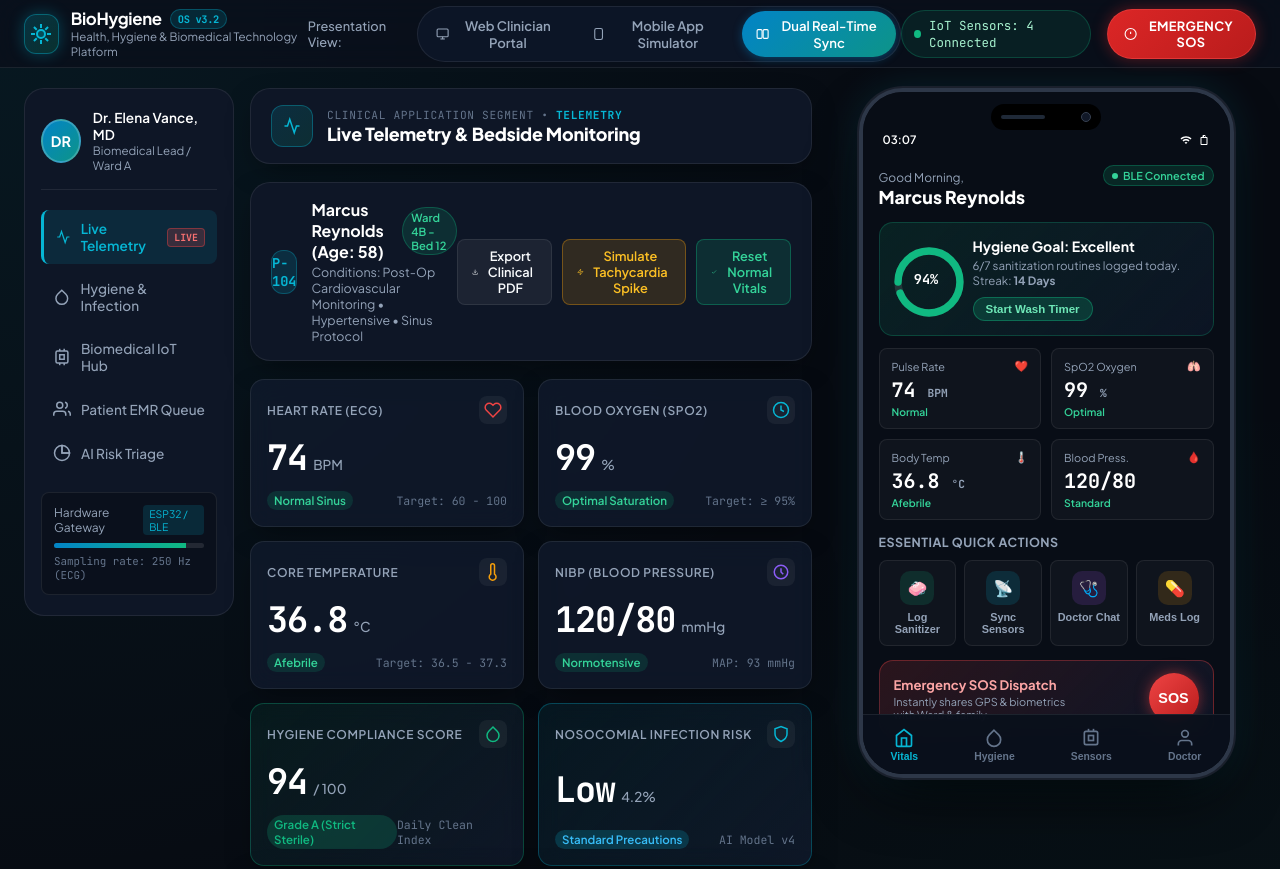
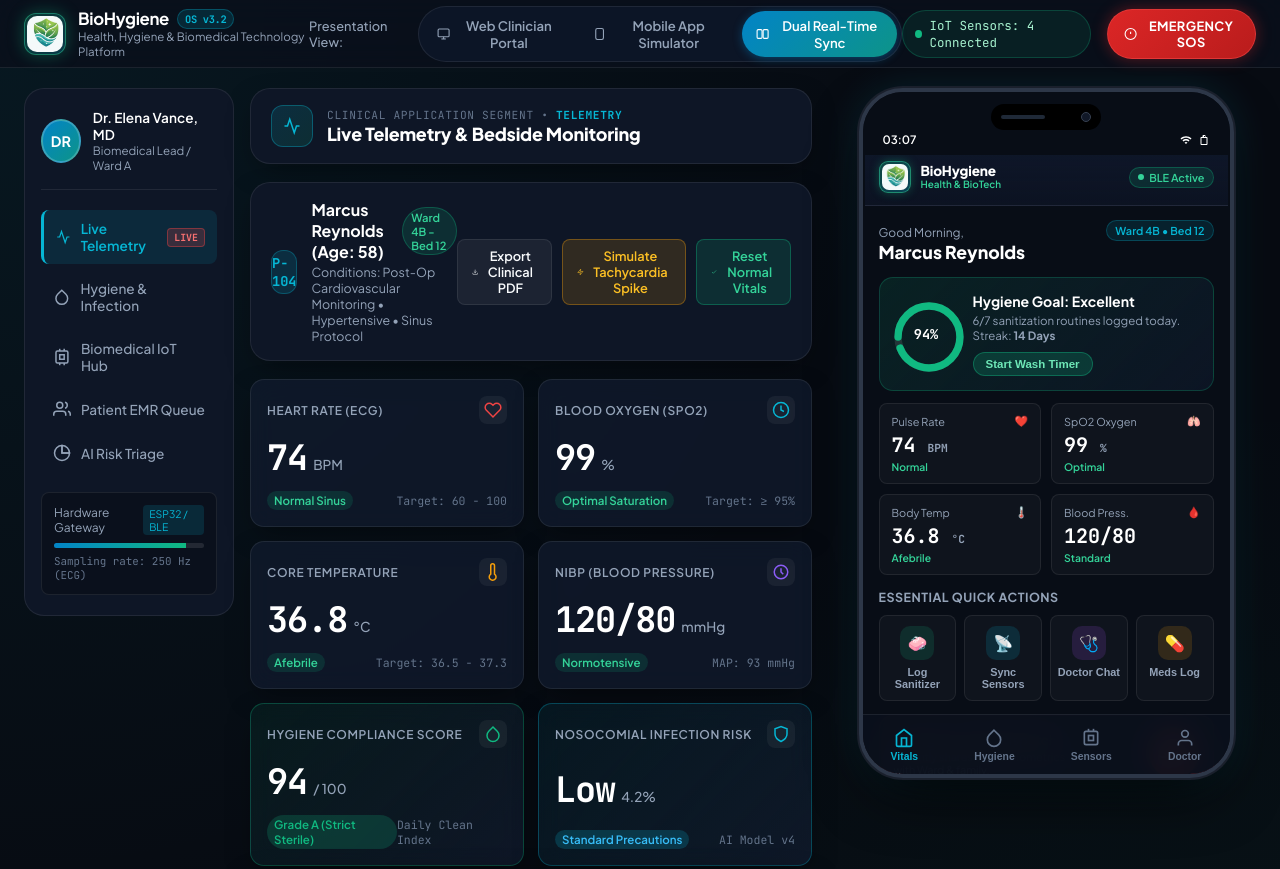
Before and after one commit to Nithishkumar-2501/healthcare-, a website built with Vite: page index.html in a window 1280 px wide. Shown: the top 869 px of the page. Built offline with nearby package versions, Linux system fonts and the light colour scheme.

Commit message:
Set custom health and hygiene shield as web and app logo across navbar, mobile simulator, and modals

```diff
--- a/index.html
+++ b/index.html
@@ -4,6 +4,8 @@
   <meta charset="UTF-8">
   <meta name="viewport" content="width=device-width, initial-scale=1.0">
   <title>BioHygiene OS - Smart Biomedical & Hygiene Telemetry Platform</title>
+  <link rel="icon" type="image/png" href="/logo.png">
+  <link rel="shortcut icon" type="image/png" href="/logo.png">
   <link rel="preconnect" href="https://fonts.googleapis.com">
   <link rel="preconnect" href="https://fonts.gstatic.com" crossorigin>
   <link href="https://fonts.googleapis.com/css2?family=JetBrains+Mono:wght@400;500;700&family=Plus+Jakarta+Sans:wght@300;400;500;600;700;800&display=swap" rel="stylesheet">
@@ -14,10 +16,7 @@
   <header class="global-navbar" id="global-navbar">
     <div class="nav-brand">
       <div class="brand-logo-glow">
-        <svg class="brand-icon" viewBox="0 0 24 24" fill="none" stroke="currentColor" stroke-width="2">
-          <path d="M12 2v4M12 18v4M4.93 4.93l2.83 2.83M16.24 16.24l2.83 2.83M2 12h4M18 12h4M4.93 19.07l2.83-2.83M16.24 7.76l2.83-2.83" />
-          <circle cx="12" cy="12" r="4" fill="rgba(6, 182, 212, 0.2)" />
-        </svg>
+        <img src="/logo.png" alt="BioHygiene OS Logo" class="brand-logo-img">
       </div>
       <div class="brand-meta">
         <span class="brand-title">BioHygiene <span class="badge-accent">OS v3.2</span></span>
@@ -1033,6 +1032,22 @@
           <!-- Mobile App Views Container -->
           <div class="mobile-app-body">
 
+            <!-- Mobile App Top Bar with Logo & Branding -->
+            <div class="mob-top-brand-bar">
+              <div class="mob-brand-group">
+                <div class="mob-logo-glow">
+                  <img src="/logo.png" alt="BioHygiene App Logo" class="mob-logo-img">
+                </div>
+                <div class="mob-brand-meta">
+                  <span class="mob-app-name">BioHygiene</span>
+                  <span class="mob-app-sub">Health & BioTech</span>
+                </div>
+              </div>
+              <div class="mob-status-tag" id="mob-device-sync-tag">
+                <span class="dot-sync"></span> BLE Active
+              </div>
+            </div>
+
             <!-- TAB 1: MOBILE HOME (Dashboard) -->
             <div class="mobile-tab-content active" id="tab-mob-home">
               <div class="mob-header">
@@ -1040,9 +1055,7 @@
                   <span class="mob-greeting">Good Morning,</span>
                   <h2 class="mob-username">Marcus Reynolds</h2>
                 </div>
-                <div class="mob-status-tag" id="mob-device-sync-tag">
-                  <span class="dot-sync"></span> BLE Connected
-                </div>
+                <div class="mob-ward-pill">Ward 4B • Bed 12</div>
               </div>
 
               <!-- Daily Hygiene Ring & Streak Card -->
@@ -1307,6 +1320,12 @@
   <!-- SOS Emergency Modal Window -->
   <div class="modal-backdrop" id="modal-sos">
     <div class="modal-box modal-sos-content">
+      <div class="sos-brand-header">
+        <div class="sos-brand-logo-wrap">
+          <img src="/logo.png" alt="BioHygiene Logo" class="sos-shield-logo">
+        </div>
+        <span class="sos-org-tag">BioHygiene Clinical Safety Protocol</span>
+      </div>
       <div class="sos-icon-danger">
         <svg viewBox="0 0 24 24" width="36" height="36" fill="none" stroke="#EF4444" stroke-width="2.5"><circle cx="12" cy="12" r="10"/><line x1="12" y1="8" x2="12" y2="12"/><line x1="12" y1="16" x2="12.01" y2="16"/></svg>
       </div>
@@ -1332,6 +1351,9 @@
     <div class="modal-box modal-video-content">
       <div class="video-call-header">
         <div class="video-doc-info">
+          <div class="modal-logo-badge">
+            <img src="/logo.png" alt="BioHygiene" class="modal-logo-img">
+          </div>
           <div class="doc-pic">EV</div>
           <div>
             <h4>Dr. Elena Vance, MD</h4>
@@ -1368,6 +1390,9 @@
     <div class="modal-box modal-chat-content">
       <div class="chat-header">
         <div class="chat-doc-info">
+          <div class="modal-logo-badge">
+            <img src="/logo.png" alt="BioHygiene" class="modal-logo-img">
+          </div>
           <div class="avatar-ring">DR</div>
           <div>
             <h4>Clinical Care Team (Ward 4B)</h4>
--- a/style.css
+++ b/style.css
@@ -78,15 +78,26 @@ body {
 }
 
 .brand-logo-glow {
-  width: 40px;
-  height: 40px;
+  width: 42px;
+  height: 42px;
   border-radius: 12px;
-  background: linear-gradient(135deg, rgba(6, 182, 212, 0.2), rgba(16, 185, 129, 0.2));
-  border: 1px solid rgba(6, 182, 212, 0.4);
+  background: linear-gradient(135deg, rgba(16, 185, 129, 0.25), rgba(6, 182, 212, 0.25));
+  border: 1px solid rgba(52, 211, 153, 0.45);
   display: flex;
   align-items: center;
   justify-content: center;
-  box-shadow: 0 0 15px rgba(6, 182, 212, 0.3);
+  box-shadow: 0 0 16px rgba(16, 185, 129, 0.35);
+  overflow: hidden;
+  padding: 2px;
+  flex-shrink: 0;
+}
+
+.brand-logo-img {
+  width: 100%;
+  height: 100%;
+  object-fit: cover;
+  border-radius: 10px;
+  display: block;
 }
 
 .brand-icon {
@@ -1002,6 +1013,75 @@ body.view-dual #mobile-simulator-container {
   to { opacity: 1; transform: translateY(0); }
 }
 
+/* Mobile Top Brand Bar with Logo */
+.mob-top-brand-bar {
+  display: flex;
+  align-items: center;
+  justify-content: space-between;
+  padding: 10px 14px 12px 14px;
+  margin: -14px -14px 14px -14px;
+  background: linear-gradient(180deg, rgba(15, 23, 42, 0.95) 0%, rgba(15, 23, 42, 0.6) 100%);
+  border-bottom: 1px solid rgba(255, 255, 255, 0.08);
+}
+
+.mob-brand-group {
+  display: flex;
+  align-items: center;
+  gap: 10px;
+}
+
+.mob-logo-glow {
+  width: 32px;
+  height: 32px;
+  border-radius: 9px;
+  background: linear-gradient(135deg, rgba(16, 185, 129, 0.3), rgba(6, 182, 212, 0.3));
+  border: 1px solid rgba(52, 211, 153, 0.5);
+  box-shadow: 0 0 10px rgba(16, 185, 129, 0.35);
+  overflow: hidden;
+  display: flex;
+  align-items: center;
+  justify-content: center;
+  padding: 2px;
+  flex-shrink: 0;
+}
+
+.mob-logo-img {
+  width: 100%;
+  height: 100%;
+  object-fit: cover;
+  border-radius: 7px;
+  display: block;
+}
+
+.mob-brand-meta {
+  display: flex;
+  flex-direction: column;
+}
+
+.mob-app-name {
+  font-size: 0.85rem;
+  font-weight: 800;
+  color: #fff;
+  letter-spacing: -0.01em;
+  line-height: 1.1;
+}
+
+.mob-app-sub {
+  font-size: 0.62rem;
+  color: #34d399;
+  font-weight: 600;
+}
+
+.mob-ward-pill {
+  font-size: 0.68rem;
+  background: rgba(6, 182, 212, 0.12);
+  color: var(--primary-cyan);
+  border: 1px solid rgba(6, 182, 212, 0.25);
+  padding: 3px 8px;
+  border-radius: var(--radius-full);
+  font-weight: 600;
+}
+
 .mob-header {
   display: flex;
   justify-content: space-between;
@@ -2527,6 +2607,67 @@ body.view-dual #mobile-simulator-container {
   gap: 12px;
 }
 
+.modal-logo-badge {
+  width: 38px;
+  height: 38px;
+  border-radius: 10px;
+  background: linear-gradient(135deg, rgba(16, 185, 129, 0.25), rgba(6, 182, 212, 0.25));
+  border: 1px solid rgba(52, 211, 153, 0.45);
+  box-shadow: 0 0 10px rgba(16, 185, 129, 0.3);
+  padding: 2px;
+  display: flex;
+  align-items: center;
+  justify-content: center;
+  flex-shrink: 0;
+  overflow: hidden;
+}
+
+.modal-logo-img {
+  width: 100%;
+  height: 100%;
+  object-fit: cover;
+  border-radius: 8px;
+  display: block;
+}
+
+.sos-brand-header {
+  display: flex;
+  align-items: center;
+  justify-content: center;
+  gap: 10px;
+  margin-bottom: 12px;
+}
+
+.sos-brand-logo-wrap {
+  width: 32px;
+  height: 32px;
+  border-radius: 8px;
+  background: rgba(16, 185, 129, 0.2);
+  border: 1px solid rgba(52, 211, 153, 0.5);
+  padding: 2px;
+  display: inline-flex;
+  align-items: center;
+  justify-content: center;
+  overflow: hidden;
+}
+
+.sos-shield-logo {
+  width: 100%;
+  height: 100%;
+  object-fit: cover;
+  border-radius: 6px;
+  display: block;
+}
+
+.sos-org-tag {
+  font-size: 0.75rem;
+  font-weight: 700;
+  letter-spacing: 0.05em;
+  text-transform: uppercase;
+  color: #34d399;
+  font-family: var(--font-mono);
+}
+
 .video-doc-info h4, .chat-doc-info h4 {
   font-size: 0.95rem;
   color: #fff;
```
Also changed, not shown: logo.png (added), public/logo.png (added).
